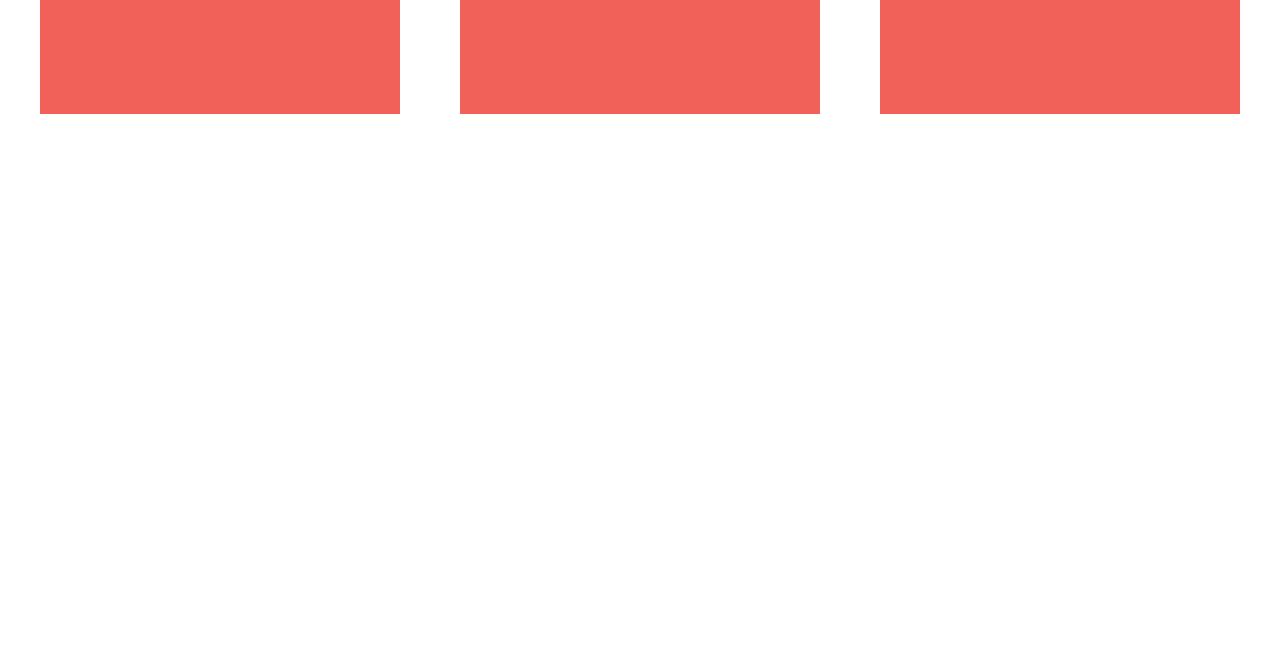
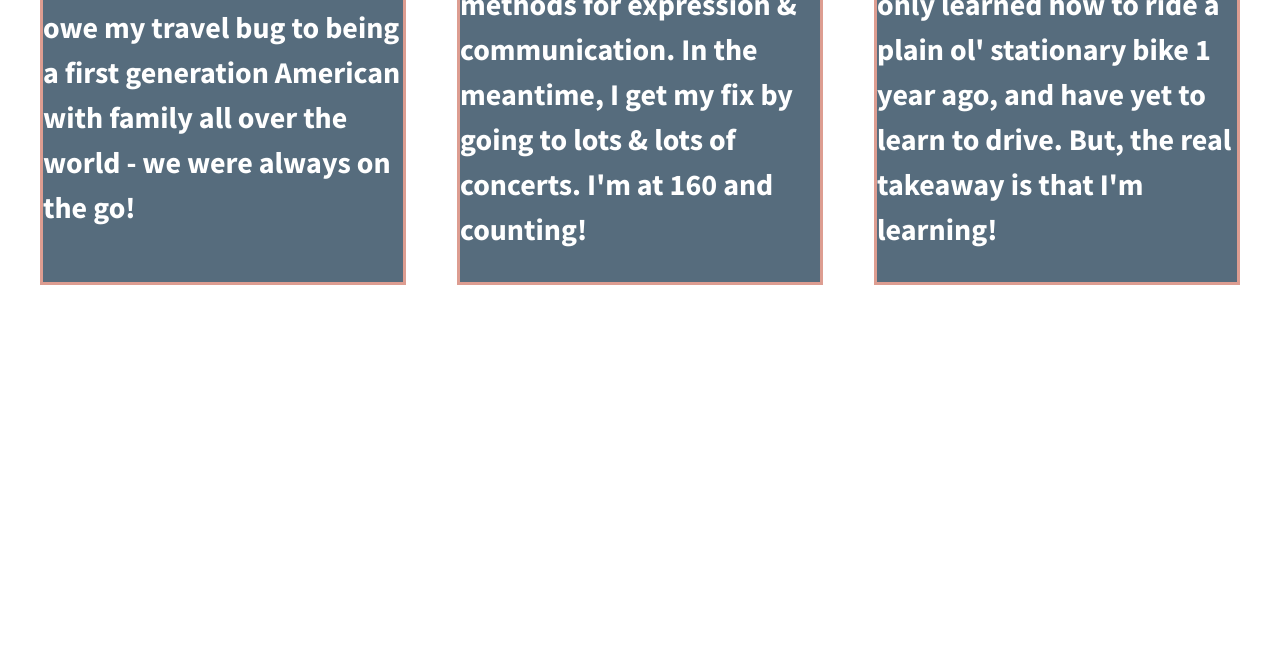
Before and after one commit to energizerbonnie/flex-grids, a plain HTML site: page 07.01-206-divs-flexbox-starter/index.html in a window 1280 px wide. Shown: the part 226-880 px from the top of the page. Drawn offline with nearby package versions, Linux system fonts and the light colour scheme.

Commit message:
add changes

```diff
--- a/07.01-206-divs-flexbox-starter/css/main.css
+++ b/07.01-206-divs-flexbox-starter/css/main.css
@@ -110,21 +110,22 @@ body {
 
 .wrapper {
   display: flex;
+  flex-flow: row wrap;
   justify-content: space-between;
   font-weight: 700;
 }
 
 .div-1, .div-2, .div-3 {
-  /*give the divs a width of 30%, add display:flex, set justify-content and align-items to center*/
   display: flex;
   justify-content: center;
   align-items: center;
+  border: 3px solid #dd9d91;
   width: 30%;
   color: #fff;
   line-height: 1.5em;
-  font-size: 1.6em;
-  background-color: #f16059;
-  height: 300px;
+  font-size: 1.5em;
+  background-color: #566c7d;
+  height: auto;
 }
 
 
--- a/07.01-206-divs-flexbox-starter/index.html
+++ b/07.01-206-divs-flexbox-starter/index.html
@@ -23,13 +23,13 @@
 
         <section class="wrapper">
             <div class="div-1">
-                Div 1
+                <p>I was born and raised in NYC, but my real roots reach to South America. I owe my travel bug to being a first generation American with family all over the world - we were always on the go!</p>
             </div>
             <div class="div-2">
-                Div 2
+                <p>My passion: I LOVE music - it's one of the most powerful and diverse methods for expression & communication. In the meantime, I get my fix by going to lots &amp; lots of concerts. I'm at 160 and counting!</p>
             </div>
             <div class="div-3">
-                Div 3
+                <p>A fun fact: As a true New Yorker, I'm slightly embarrassed to say that I only learned how to ride a plain ol' stationary bike 1 year ago, and have yet to learn to drive. But, the real takeaway is that I'm learning!</p>
             </div>
         </section>
 
```
